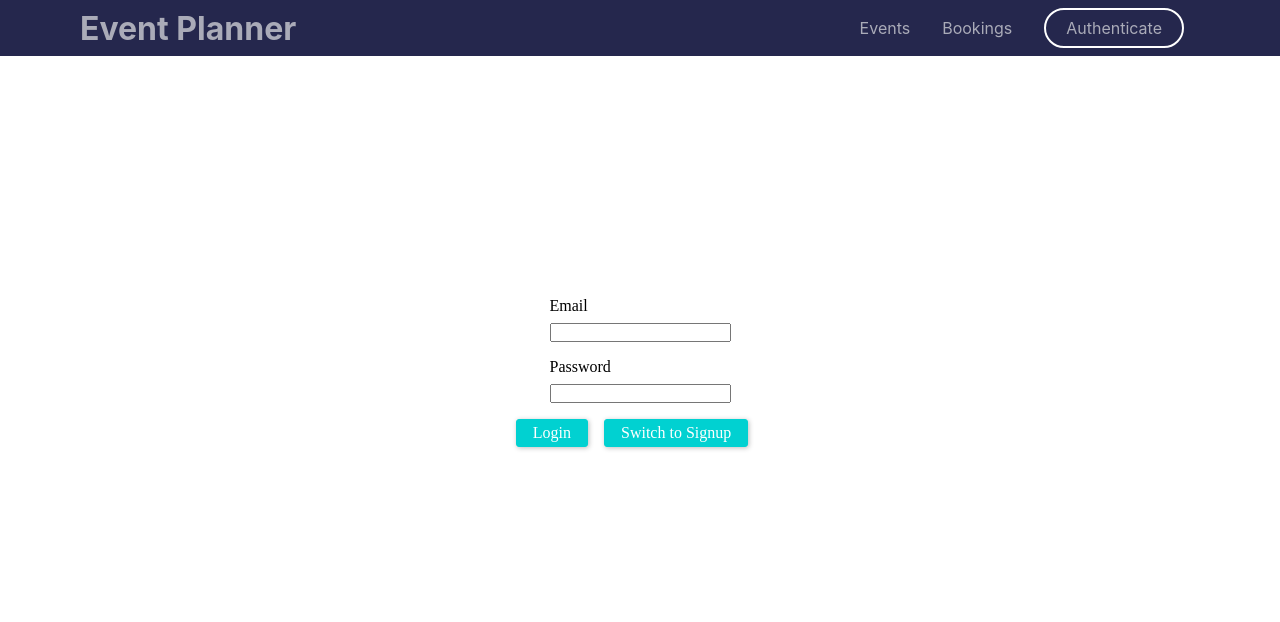
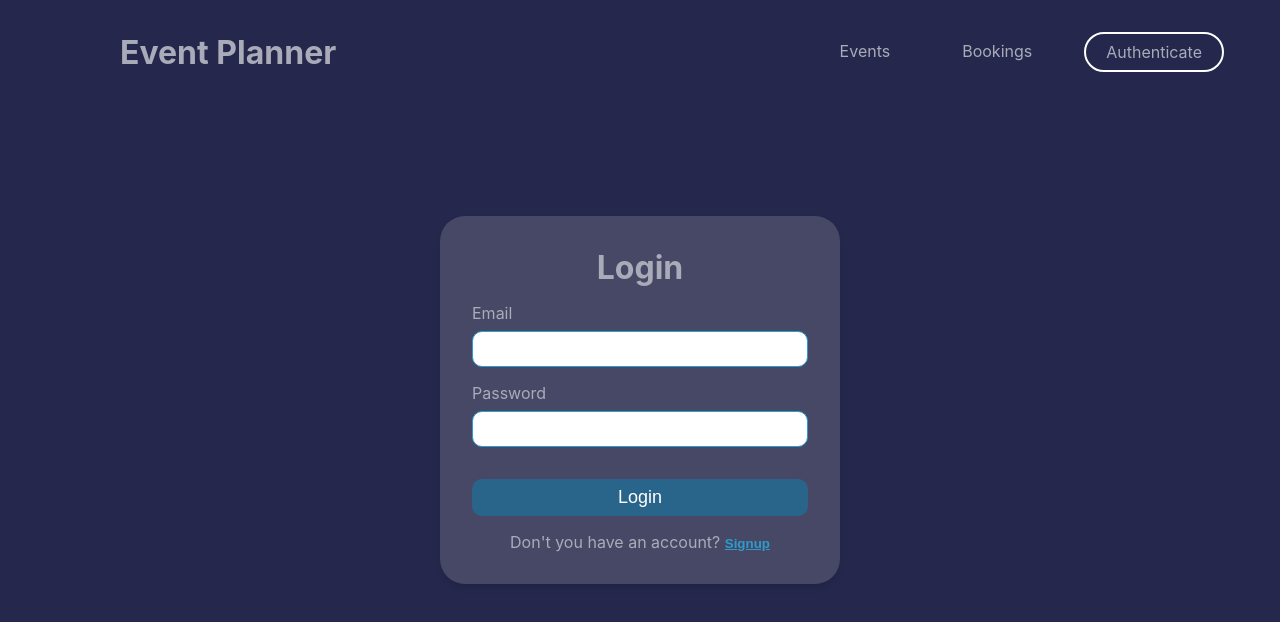
Before and after one commit to TanveshVaity/EventPlanner, a React (Vite) app in the folder frontend/: page /auth in a window 1280 px wide. Shown: the top 622 px of the page. Built offline with nearby package versions, Linux system fonts and the light colour scheme.

Commit message:
login page styles

```diff
--- a/frontend/src/App.css
+++ b/frontend/src/App.css
@@ -4,6 +4,6 @@
   box-sizing: border-box;
 }
 
-.main-content{
+/* .main-content{
   margin: 4rem 2.5rem;
-}
+} */
--- a/frontend/src/App.jsx
+++ b/frontend/src/App.jsx
@@ -8,7 +8,7 @@ function App() {
   return (
     <BrowserRouter>
       <Navbar/>
-      <main className="main-content">
+      <main>
         <Routes>
           <Route path="/" element={<Navigate to="/auth" />} />
           <Route path="/auth" element={<Auth />} />
--- a/frontend/src/components/Navbar/Navbar.css
+++ b/frontend/src/components/Navbar/Navbar.css
@@ -3,22 +3,23 @@
     top: 0;
     bottom: 0;
     width: 100%;
-    height:3.5rem;
+    height: 3.5rem;
     background-color: #25274d;
     display: flex;
     align-items: center;
     justify-content: flex-end;
     font-family: Inter, system-ui, Avenir, Helvetica, Arial, sans-serif;
     padding: 1rem 5%;
+    margin: 1.5rem 2.5rem;
 }
 
-.main-nav-logo{
+.main-nav-logo {
     margin-left: 1rem;
     margin-right: auto;
 }
 
-.main-nav-logo h1{
-    font-size:2em;
+.main-nav-logo h1 {
+    font-size: 2em;
     color: #aaabb8;
 }
 
@@ -32,24 +33,37 @@
 
 .main-nav-items li {
     margin-right: 2rem;
-    transform: all 0.3s ease 0s;
+    position: relative;
 }
 
-.main-nav-items li:last-child{
-    border:2px solid #ffffff;
-    border-radius: 50px;
+.main-nav-items li:not(:last-child) {
+    border-bottom: 2px solid transparent;
     padding: 8px 20px;
-    transform: all 0.3s ease 0s;
+    transition: border-color 0.3s;
 }
 
 .main-nav-items a {
     text-decoration: none;
     color: #aaabb8;
+    position: relative;
 }
 
-.main-nav-items a:hover,
-.main-nav-items a:active{
-    color: #ffffff;
+.main-nav-items li:not(:last-child):before {
+    content: "";
+    position: absolute;
+    bottom: 0;
+    left: 0;
+    width: 0;
+    height: 2px;
+    background-color: #aaabb8;
+    transition: width 0.3s;
+}
+
+.main-nav-items li:last-child {
+    border: 2px solid #ffffff;
+    border-radius: 50px;
+    padding: 8px 20px;
+    transition: all 0.3s ease 0s;
 }
 
 .main-nav-items li:last-child:hover,
@@ -62,3 +76,8 @@
 .main-nav-items li:last-child:active a {
     color: #25274d;
 }
+
+.main-nav-items li:not(:last-child):hover:before,
+.main-nav-items li:not(:last-child):active:before {
+    width: 50%;
+}
--- a/frontend/src/pages/Auth/Auth.css
+++ b/frontend/src/pages/Auth/Auth.css
@@ -1,42 +1,89 @@
-.auth-form {
-    width: 25rem;
-    max-width: 80%;
-    margin: 5rem auto;
+.auth-container {
+    background-color: #25274d;
+    width: 100%;
+    height: 100vh;
     display: flex;
     flex-direction: column;
     align-items: center;
     justify-content: center;
-    height: calc(80vh - 3.5rem);
+    font-family: Inter, system-ui, Avenir, Helvetica, Arial, sans-serif;
 }
 
-.form-control label,
-.form-control input {
+.auth-form {
+    background-color: #464866;
+    width: 25rem;
+    max-width: 80%;
+    margin: 2rem auto;
+    display: flex;
+    flex-direction: column;
+    align-items: center;
+    justify-content: center;
+    padding: 2rem;
+    border-radius: 25px;
+    box-shadow: 0 4px 6px rgba(0, 0, 0, 0.1);
+    text-align: center;
+    position: relative;
+}
+
+.auth-form h2 {
+    font-size: 2rem;
+    margin-bottom: 1rem;
+    color: #aaabb8;
+}
+
+.form-control {
     width: 100%;
-    display: block;
+    margin-bottom: 1rem;
 }
 
 .form-control label {
+    display: block;
+    font-size: 16px;
     margin-bottom: 0.5rem;
+    color: #aaabb8;
+    text-align: left;
 }
 
-.form-control {
-    margin-bottom: 1rem;
+.form-control input {
+    width: 100%;
+    padding: 0.5rem;
+    font-size: 16px;
+    border: 1px solid #2e9cca;
+    border-radius: 10px;
+}
+
+button[type="submit"] {
+    background: #29648a;
+    color: white;
+    border: none;
+    border-radius: 10px;
+    padding: 0.5rem 1rem;
+    font-size: 18px;
+    cursor: pointer;
+    margin-top: 1rem;
+    width: 100%;
+}
+
+button[type="submit"]:hover {
+    background: #2e9cca;
+}
+
+.form-actions {
+    font-size: 1em;
+    color: #aaabb8;
+    text-align: center;
+    margin-top: 1rem;
 }
 
 .form-actions button {
-    background: #01d1d1;
-    font: inherit;
-    border: 1px solid #01d1d1;
-    border-radius: 3px;
-    padding: 0.25rem 1rem;
-    margin-right: 1rem;
-    box-shadow: 1px 1px 5px rgba(0, 0, 0, 0.26);
-    color: white;
+    background: none;
+    border: none;
+    color: #2e9cca;
     cursor: pointer;
+    font-weight: bold;
+    text-decoration: underline;
 }
 
-.form-actions button:hover,
-.form-actions button:active {
-    background: #01a7a7;
-    border-color: #01a7a7;
+.form-actions button:hover {
+    text-decoration: none;
 }
--- a/frontend/src/pages/Auth/Auth.jsx
+++ b/frontend/src/pages/Auth/Auth.jsx
@@ -56,7 +56,7 @@ const Auth = () => {
           },
         }
       );
-      console.log(response.data)
+      console.log(response.data);
 
       emailInput.current.value = "";
       passwordInput.current.value = "";
@@ -66,7 +66,9 @@ const Auth = () => {
   };
 
   return (
+    <div className="auth-container">
         <form className="auth-form" onSubmit={submitHandler}>
+            <h2>{isLogin ? "Login" : "Signup"}</h2>
             <div className="form-control">
                 <label htmlFor="email">Email</label>
                 <input type="text" id="email" ref={emailInput} />
@@ -75,13 +77,20 @@ const Auth = () => {
                 <label htmlFor="password">Password</label>
                 <input type="password" id="password" ref={passwordInput} />
             </div>
+            <button type="submit">{isLogin ? "Login" : "Signup"}</button>
             <div className="form-actions">
-        <button type="submit">{isLogin ? "Login" : "Signup"}</button>
+                <p>
+                    {isLogin
+                        ? "Don't you have an account? "
+                        : "Already have an account? "}
                     <button type="button" onClick={switchModeHandler}>
-          Switch to {isLogin ? "Signup" : "Login"}
+                        {isLogin ? "Signup" : "Login"}
                     </button>
+                </p>
             </div>
         </form>
+    </div>
+
   );
 };
 
```
Lines whose indentation alone changed are shown as unchanged.
